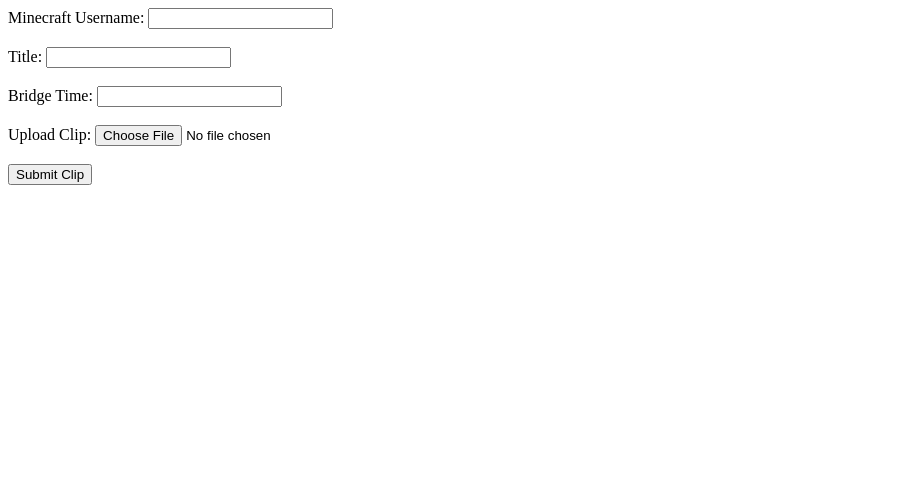
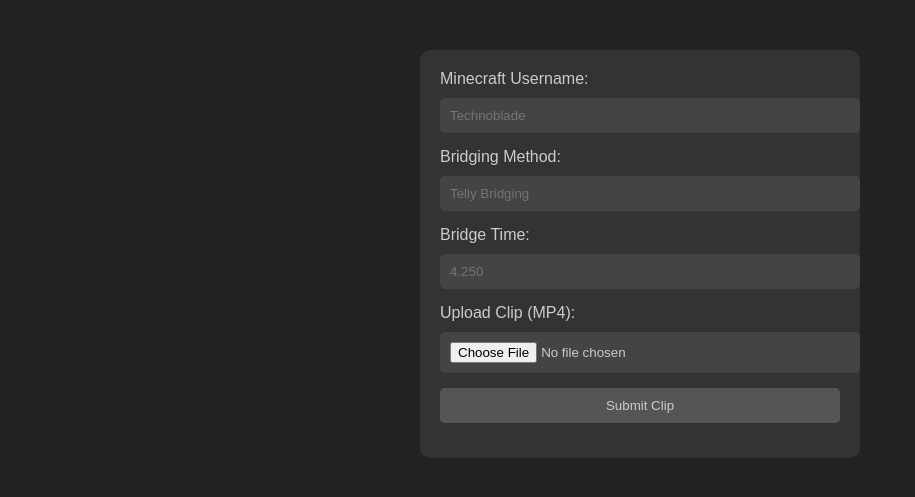
Before and after one commit to xJmd/bridging, a Flask app: page /upload in a window 1280 px wide. Shown: the top 497 px of the page, without its empty margins (0-915 px from the left). Run offline with Flask 3, Linux system fonts and the light colour scheme.

Commit message:
Add files via upload

```diff
--- a/templates/upload.html
+++ b/templates/upload.html
@@ -4,24 +4,85 @@
     <meta charset="UTF-8">
     <meta name="viewport" content="width=device-width, initial-scale=1.0">
     <title>Upload Clip</title>
+    <style>
+        body {
+            background-color: #222;
+            color: #ccc;
+            font-family: Arial, sans-serif;
+        }
+
+        form {
+            margin: 50px auto;
+            padding: 20px;
+            max-width: 400px;
+            background-color: #333;
+            border-radius: 10px;
+        }
+
+        label {
+            display: block;
+            margin-bottom: 10px;
+        }
+
+        input[type="text"], input[type="file"], input[type="submit"] {
+            width: 100%;
+            padding: 10px;
+            margin-bottom: 15px;
+            border: none;
+            background-color: #444;
+            color: #ccc;
+            border-radius: 5px;
+        }
+
+        input[type="submit"] {
+            background-color: #555;
+            cursor: pointer;
+        }
+
+        input[type="submit"]:hover {
+            background-color: #666;
+        }
+
+        h1{
+            text-align: center;
+            display: none;
+        }
+    </style>
 </head>
 <body>
-    <form action="/submit_clip" method="post" enctype="multipart/form-data">
+    <form id="uploadForm" action="/submit_clip" method="post" enctype="multipart/form-data" onsubmit="submitForm(event)">
         <label for="username">Minecraft Username:</label>
-        <input type="text" id="username" name="username"><br><br>
+        <input type="text" id="username" name="username" placeholder="Technoblade" required>
 
-        <label for="title">Title:</label>
-        <input type="text" id="title" name="title"><br><br>
+        <label for="title">Bridging Method:</label>
+        <input type="text" id="title" name="title" placeholder="Telly Bridging"  required>
 
         <label for="time">Bridge Time:</label>
-        <input type="text" id="time" name="time"><br><br>
+        <input type="text" id="time" name="time" placeholder="4.250" required>
 
-        <label for="clip">Upload Clip:</label>
-        <input type="file" id="clip" name="clip"><br><br>
-
-
+        <label for="clip">Upload Clip (MP4):</label>
+        <input type="file" id="clip" name="clip" required>
 
         <input type="submit" value="Submit Clip">
     </form>
+
+    <h1 id="text">Posting</h1>
+    <div id="loadingBar"></div>
+
+    <script>
+
+        function submitForm(event) {
+            document.getElementById("text").style.display = "block"; // Display the message
+
+            var dots = 0;
+            var interval = setInterval(function() {
+                dots++;
+                if (dots > 3) dots = 1;
+                var text = "Posting" + ".".repeat(dots);
+                document.getElementById("text").textContent = text;
+            }, 500); // Change the interval duration as needed
+
+        }
+    </script>
 </body>
 </html>
```
Also changed, not shown: templates/index.html (+56 -3 lines).
